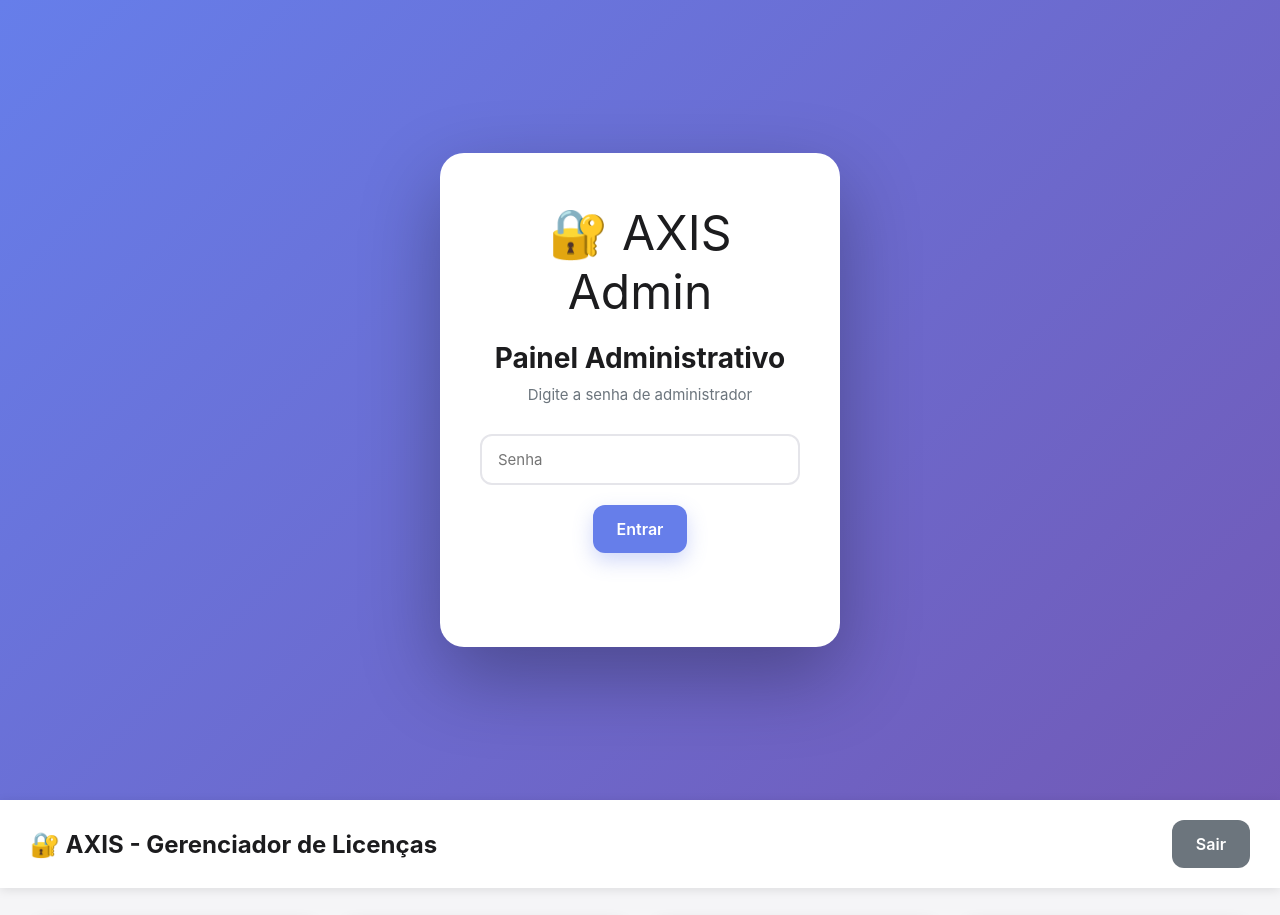
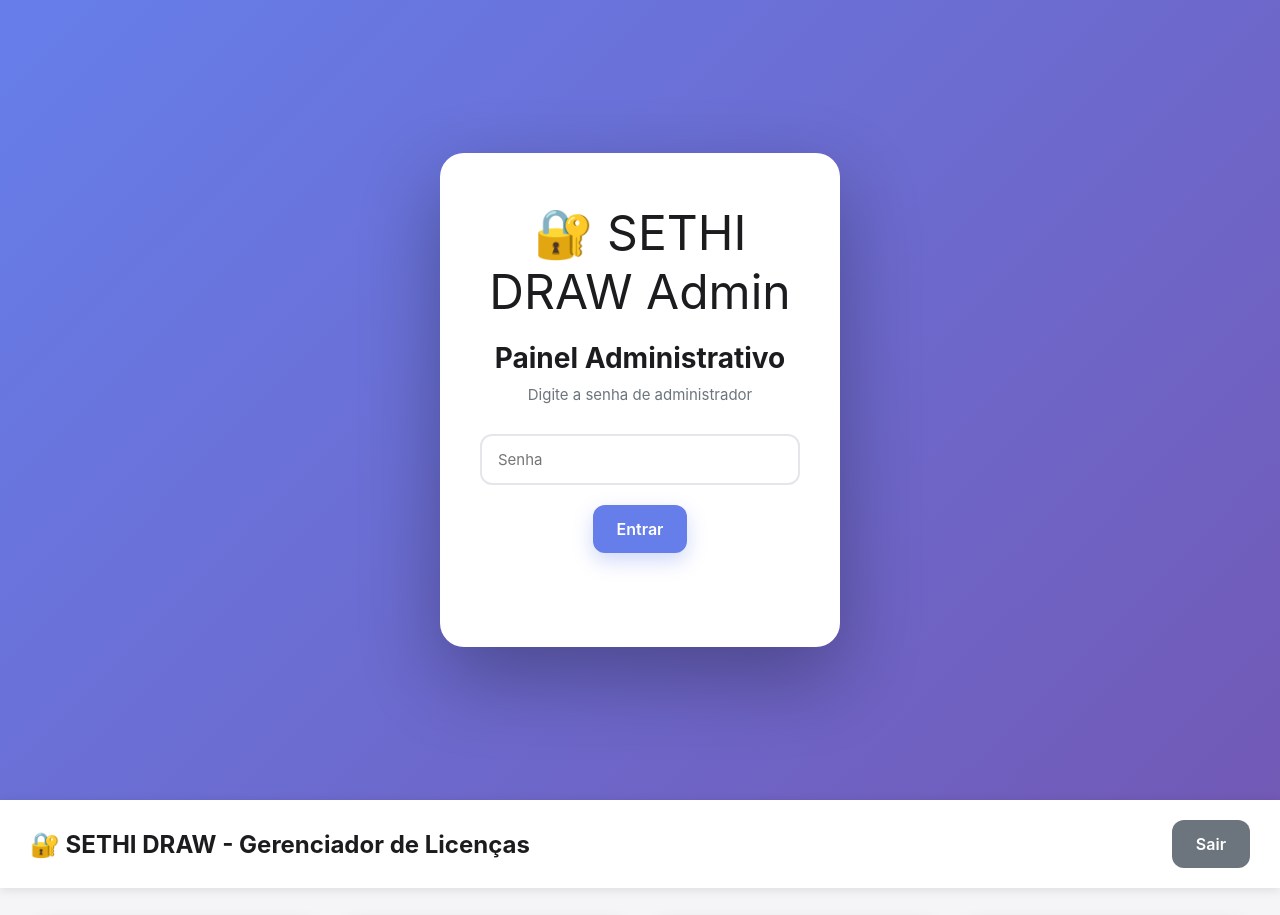
Before and after one commit to 100ratings/t0Nf9zWZLKFqA88peAePap, a plain HTML site: page admin/index.html in a window 1280 px wide. Shown: the top 915 px of the page. Drawn offline with Linux system fonts and the light colour scheme.

Commit message:
Update index.html

```diff
--- a/admin/index.html
+++ b/admin/index.html
@@ -3,14 +3,14 @@
 <head>
   <meta charset="UTF-8">
   <meta name="viewport" content="width=device-width, initial-scale=1.0">
-  <title>AXIS - Painel Administrativo</title>
+  <title>SETHI DRAW - Painel Administrativo</title>
   <link rel="stylesheet" href="admin-style.css">
 </head>
 <body>
   <!-- Tela de Login -->
   <div id="loginScreen" class="screen">
     <div class="login-container">
-      <div class="logo">🔐 AXIS Admin</div>
+      <div class="logo">🔐 SETHI DRAW Admin</div>
       <h1>Painel Administrativo</h1>
       <p class="subtitle">Digite a senha de administrador</p>
 
@@ -35,7 +35,7 @@
   <div id="dashboardScreen" class="screen hidden">
     <header class="header">
       <div class="header-content">
-        <h1>🔐 AXIS - Gerenciador de Licenças</h1>
+        <h1>🔐 SETHI DRAW - Gerenciador de Licenças</h1>
         <button id="logoutButton" class="btn btn-secondary">Sair</button>
       </div>
     </header>
```
